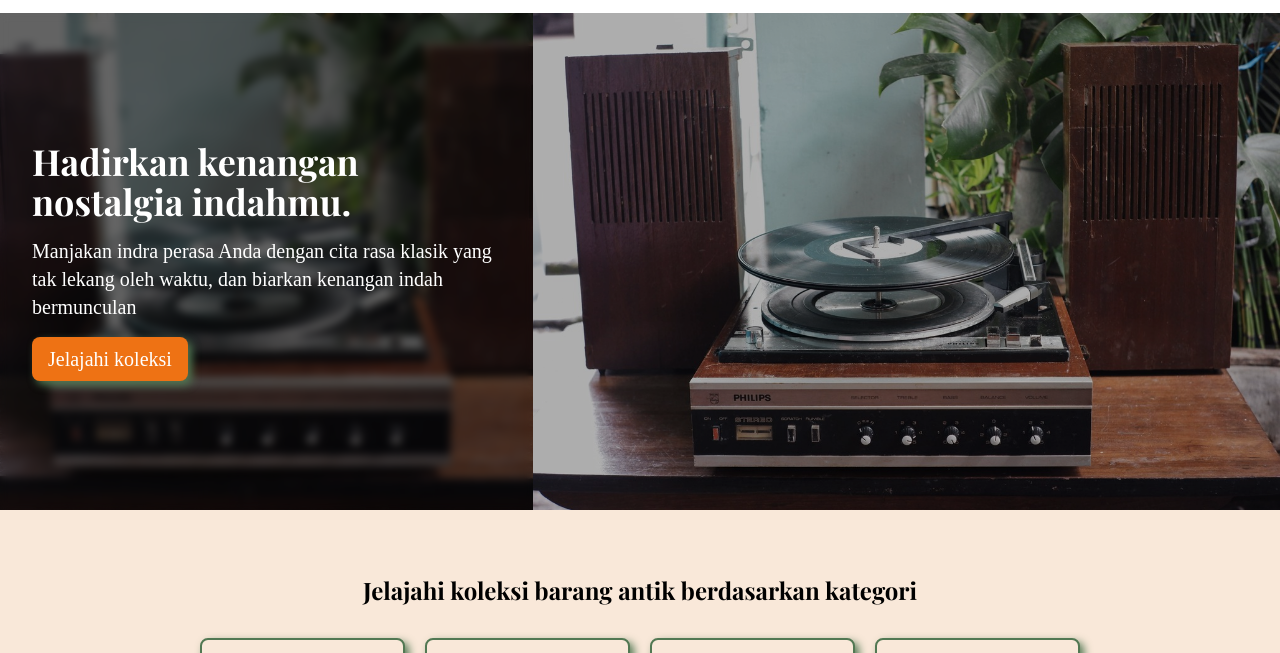
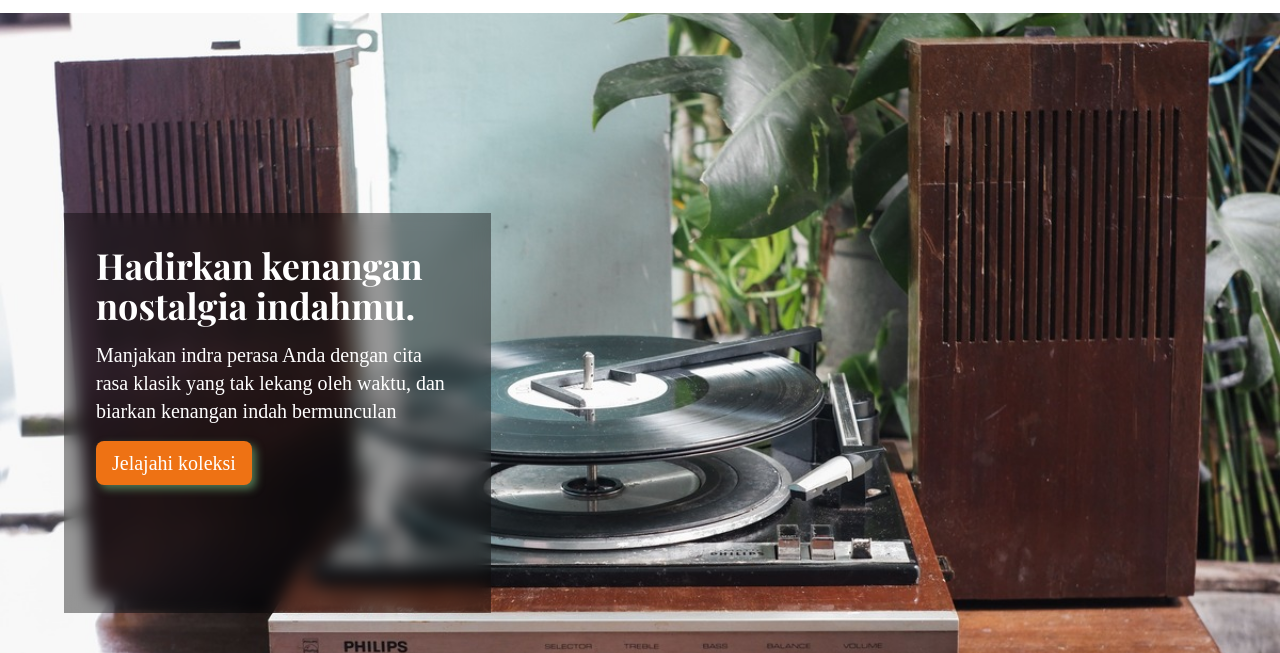
Before and after one commit to fitrifityanto/proyek-bakulnostalgia, a website: page index.html in a window 1280 px wide. Shown: the part 82-735 px from the top of the page. Drawn offline with nearby package versions, Linux system fonts and the light colour scheme; a web font is replaced by a local one.

Commit message:
edit: hero h-screen

```diff
--- a/index.html
+++ b/index.html
@@ -29,7 +29,7 @@
 </head>
 
 <body>
-<header class="flex flex-col gap-4">
+<header class="h-screen flex flex-col gap-4 overflow-hidden">
     <div class="flex justify-center items-center">
 
         <div id="hiddenBox" class="w-full h-screen backdrop-blur-sm bg-black/20 absolute top-0 right-0 z-10" style="display: none"></div>
@@ -65,22 +65,20 @@
     </div>
 
 <!--hero-->
-    <div class="w-full flex flex-col lg:flex-row">
-        <div class="basis-5/12 flex flex-col gap-4 items-center justify-center relative">
-            <img src="assets/image/ph-philips.jpg" alt="ph philips" class="object-cover w-full md:h-full h-[450px] relative">
-            <div class="absolute inset-0 bg-black bg-opacity-60"></div>
-            <div class="absolute inset-0 backdrop-blur-sm "></div>
-            <div class="absolute inset-0 w-full px-8 flex flex-col justify-center items-start md:items-center lg:items-start gap-4">
-                <h1 class="text-white text-3xl md:text-4xl lg:max-w-[400px] ">Hadirkan kenangan nostalgia indahmu.</h1>
-                <p class="text-lg md:text-xl text-white md:text-center lg:text-start">Manjakan indra perasa Anda dengan cita rasa klasik yang tak lekang oleh waktu, dan biarkan kenangan indah bermunculan</p>
-                <button class="px-4 py-2 text-lg md:text-xl bg-classicOrange text-white rounded-lg shadow-[4px_4px_8px_rgba(82,120,83)]">Jelajahi koleksi</button>
-            </div>
-        </div>
-        <div class="basis-7/12 relative">
-            <img src="assets/image/ph-philips.jpg" alt="ph philips" class="object-cover w-full h-full relative">
-            <div class="absolute inset-0 bg-black bg-opacity-30"></div>
+<div class="flex flex-col w-full h-full relative">
+    <div class="h-full w-full">
+        <img src="assets/image/ph-philips.jpg" alt="ph philips" class="object-cover w-full h-full">
+    </div>
+    <div class="absolute inset-0 md:inset-x-16 md:inset-y-1/4 md:w-1/2 lg:w-1/3 h-3/4 md:h-1/2">
+        <div class="absolute inset-0 bg-black bg-opacity-40 z-10"></div>
+        <div class="absolute inset-0 backdrop-blur z-10 "></div>
+        <div class="px-8 py-16 md:py-8 absolute inset-0 w-full flex flex-col justify-start items-start gap-4 z-20">
+            <h1 class="text-white text-3xl md:text-4xl md:max-w-[400px]  ">Hadirkan kenangan nostalgia indahmu.</h1>
+            <p class="text-lg md:text-xl text-white md:max-w-[400px] ">Manjakan indra perasa Anda dengan cita rasa klasik yang tak lekang oleh waktu, dan biarkan kenangan indah bermunculan</p>
+            <button class="px-4 py-2 text-lg md:text-xl bg-classicOrange text-white rounded-lg shadow-[4px_4px_8px_rgba(82,120,83)]" >Jelajahi koleksi</button>
         </div>
     </div>
+</div>
 </header>
 
 <main class="flex flex-col">
```
Also changed, not shown: assets/css/output.css.
